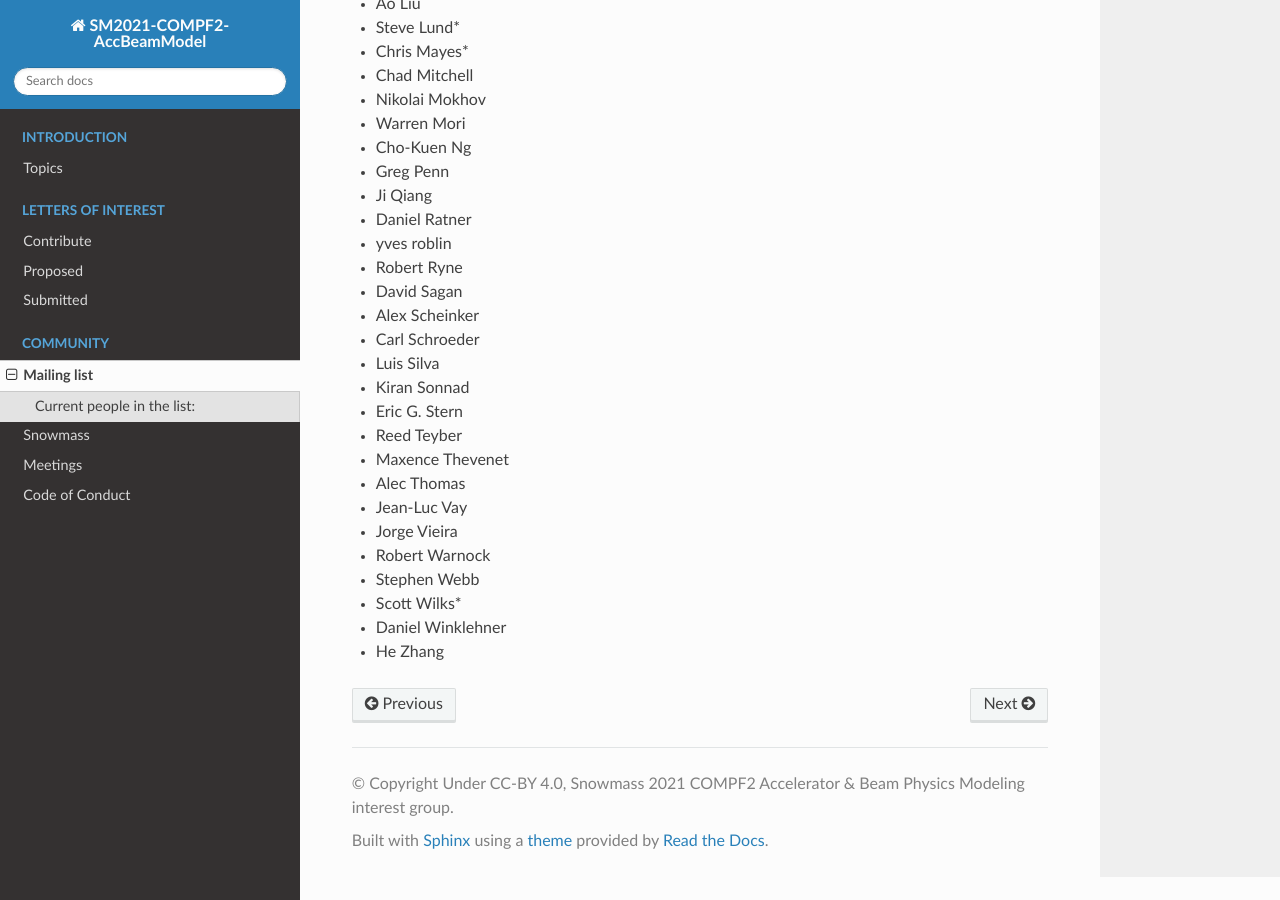
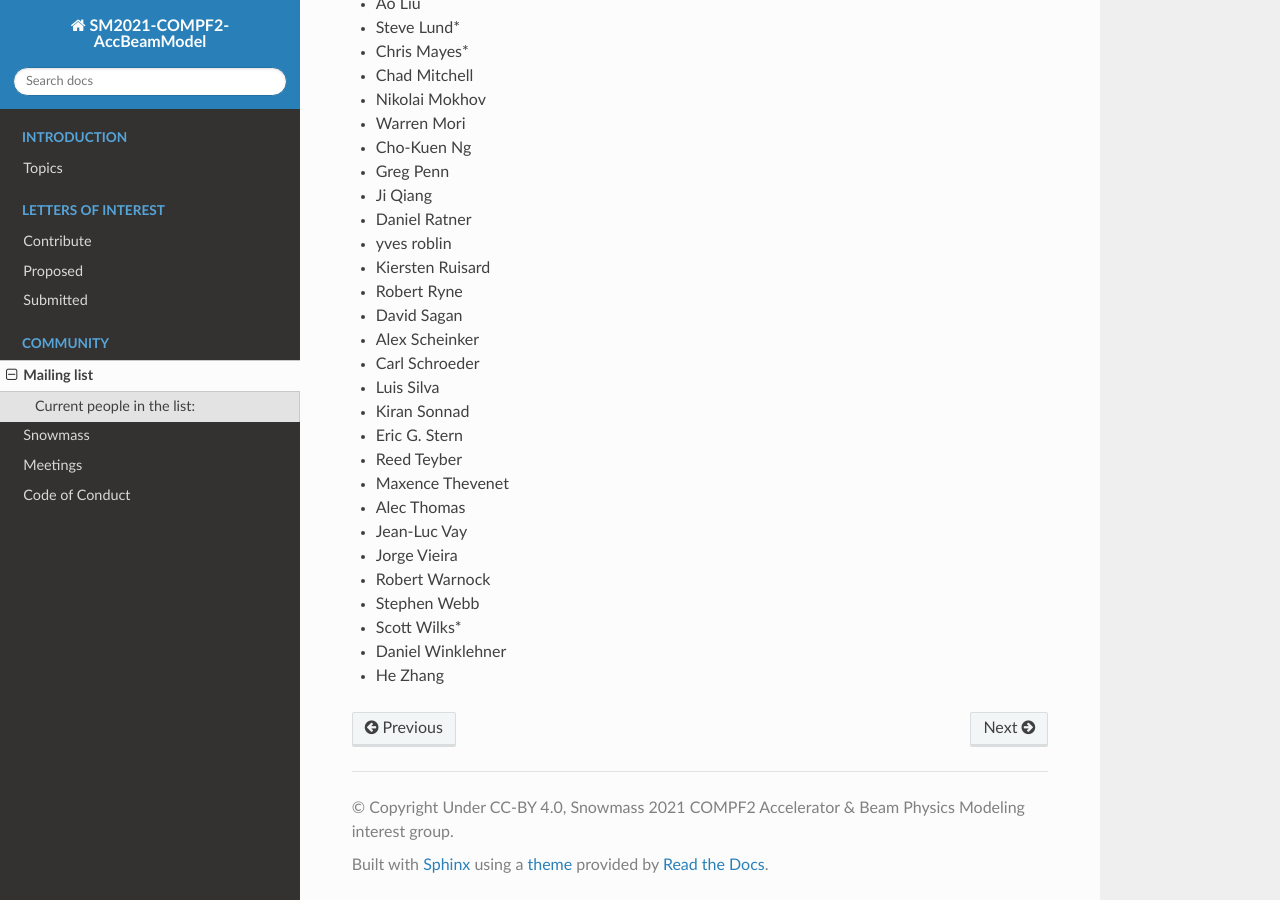
Before and after one commit to snowmass-compf2-accbeammodel/snowmass-compf2-accbeammodel.github.io, a Sphinx documentation site: the page built from docs/source/community/contact.rst, in a window 1280 px wide and 900 px high, scrolled down 1328 px. Built offline with Sphinx 7.4.7 and the Read the Docs theme 2.0.0, drawn with Linux system fonts in a browser that asks for light colours.

Commit message:
Updated list.

```diff
--- a/docs/source/community/contact.rst
+++ b/docs/source/community/contact.rst
@@ -61,6 +61,7 @@ Current people in the list:
 * Ji Qiang
 * Daniel Ratner
 * yves roblin
+* Kiersten Ruisard
 * Robert Ryne
 * David Sagan
 * Alex Scheinker
```
